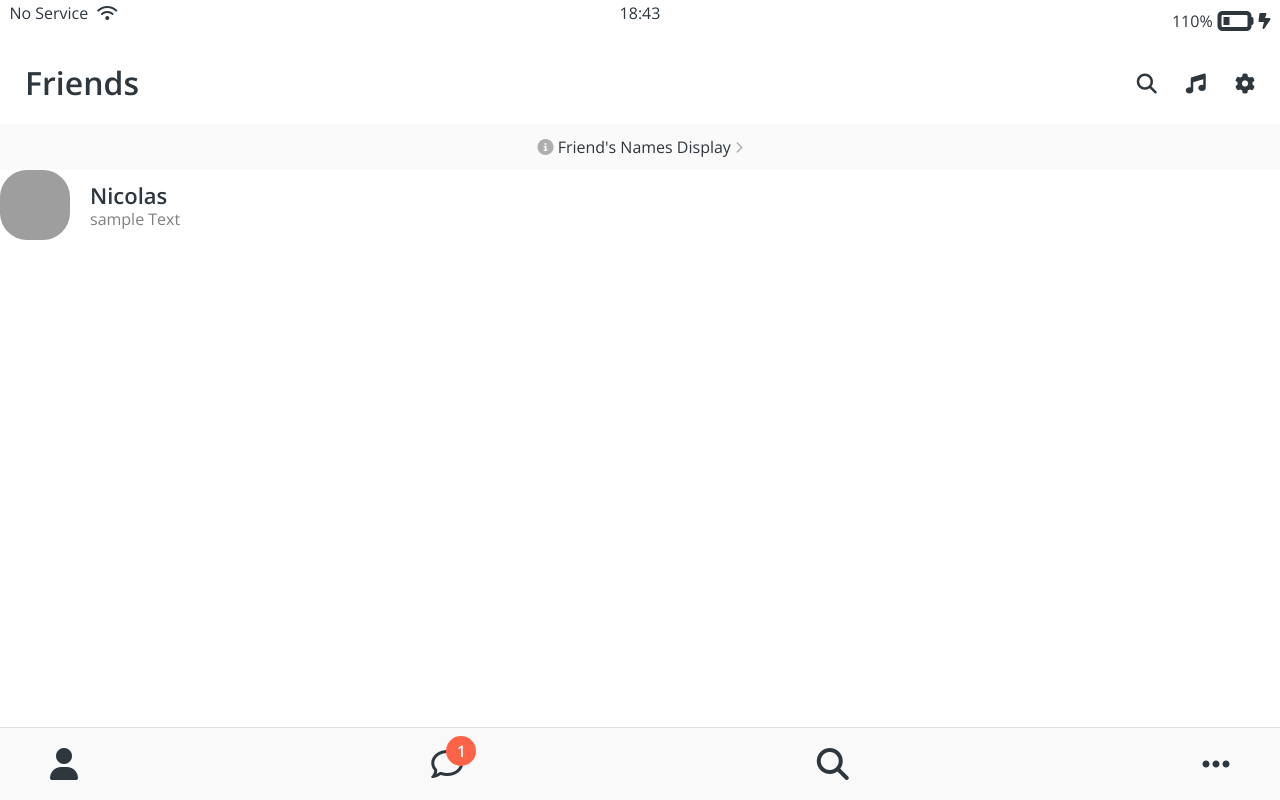
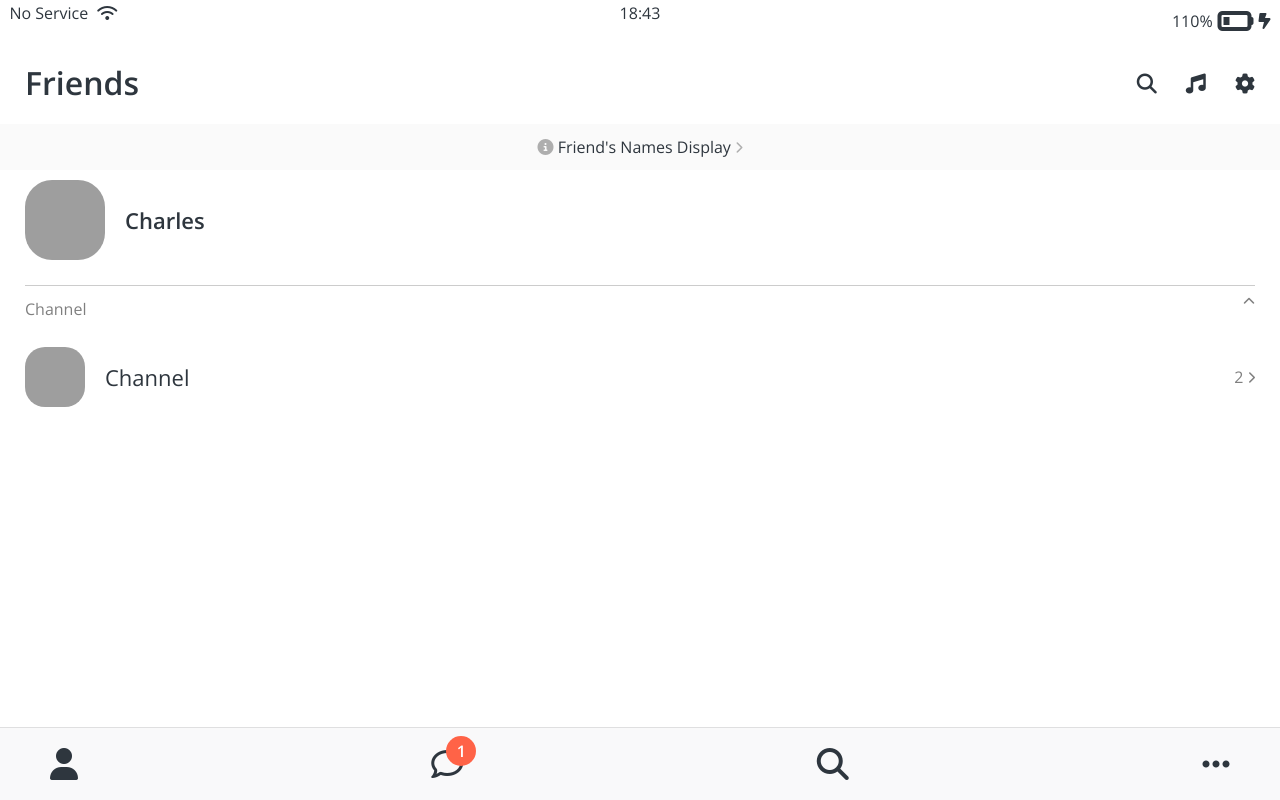
Before and after one commit to ryan2414/kokoa-clone-2022, a plain HTML site: page friends.html in a window 1280 px wide. Drawn offline with nearby package versions, Linux system fonts and the light colour scheme; grey boxes are pictures that could not be loaded.

Commit message:
update css

```diff
--- a/css/components/screen-header.css
+++ b/css/components/screen-header.css
@@ -2,7 +2,7 @@
   display: flex;
   justify-content: space-between;
   align-items: center;
-  padding: 25px;
+  padding: var(--horizontal-space);
 }
 
 .screen-header__title {
--- a/css/components/user-compnents.css
+++ b/css/components/user-compnents.css
@@ -1,5 +1,5 @@
 .user-component {
-  display: flex;
+  justify-content: space-between;
 }
 
 .user-component,
@@ -23,3 +23,15 @@
   margin-top: 5px;
   color: rgba(0, 0, 0, 0.5);
 }
+.user-component__avatar--xl {
+  width: 80px;
+  height: 80px;
+}
+.user-component__avatar--sm {
+  width: 60px;
+  height: 60px;
+  border-radius: 20px;
+}
+.user-componet__title--not-bold {
+  font-weight: 400;
+}
--- a/css/screens/friends.css
+++ b/css/screens/friends.css
@@ -4,8 +4,28 @@
   background-color: #fafafa;
   padding: 15px 0px;
   font-size: 16px;
+  margin-bottom: 10px;
 }
 
 #friends-display-link i {
   color: rgba(0, 0, 0, 0.3);
 }
+
+.friends-screen {
+  padding: 0px var(--horizontal-space);
+}
+.friends-screen__channel {
+  margin-top: 25px;
+  border-top: 1px solid rgba(0, 0, 0, 0.2);
+  padding-top: 15px;
+}
+.friends-screen__channel-header {
+  margin-bottom: 30px;
+  display: flex;
+  justify-content: space-between;
+  color: rgba(0, 0, 0, 0.5);
+}
+
+.user-component__column:last-child {
+  color: rgba(0, 0, 0, 0.5);
+}
--- a/css/variables.css
+++ b/css/variables.css
@@ -1,3 +1,4 @@
 :root {
   --yellow: #fae100;
+  --horizontal-space: 25px;
 }
--- a/friends.html
+++ b/friends.html
@@ -39,19 +39,45 @@
       <i class="fa-solid fa-chevron-right fa-xs"></i>
     </a>
 
+    <main class="friends-screen">
       <div class="user-component">
         <div class="user-component__column">
           <img
             src="https://img.animalplanet.co.kr/news/2019/11/28/700/f9in35p5660ce423x290.jpg"
-          class="user-component__avatar"
+            class="user-component__avatar user-component__avatar--xl"
           />
           <div class="user-component__text">
-          <h4 class="user-componet__title">Nicolas</h4>
-          <h6 class="user-component__subtitle">sample Text</h6>
+            <h4 class="user-componet__title">Charles</h4>
+            <!-- <h6 class="user-component__subtitle">sample Text</h6> -->
           </div>
         </div>
         <div class="user-component__column"></div>
       </div>
+
+      <div class="friends-screen__channel">
+        <div class="friends-screen__channel-header">
+          <span>Channel</span>
+          <i class="fa-solid fa-chevron-up fa-xs"></i>
+        </div>
+        <div class="user-component">
+          <div class="user-component__column">
+            <img
+              src="https://img.animalplanet.co.kr/news/2019/11/28/700/f9in35p5660ce423x290.jpg"
+              class="user-component__avatar user-component__avatar--sm"
+            />
+            <div class="user-component__text">
+              <h4 class="user-componet__title user-componet__title--not-bold">
+                Channel
+              </h4>
+            </div>
+          </div>
+          <div class="user-component__column">
+            <span>2</span>
+            <i class="fa-solid fa-chevron-right fa-xs"></i>
+          </div>
+        </div>
+      </div>
+    </main>
 
     <nav class="nav">
       <ul class="nav__list">
```
Lines whose indentation alone changed are shown as unchanged.
